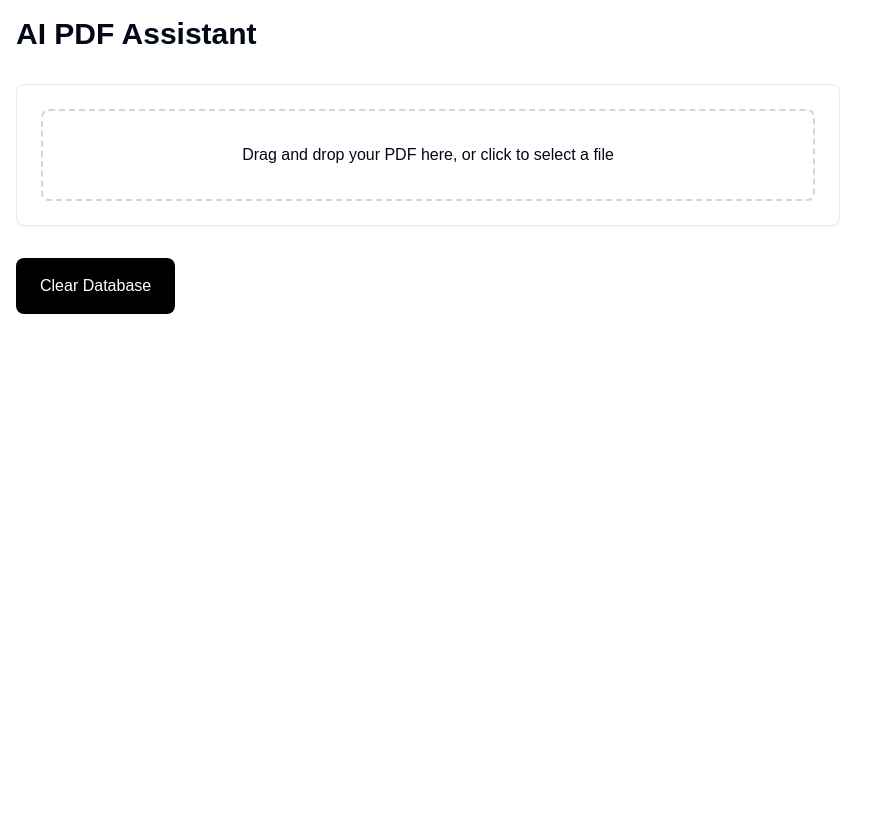
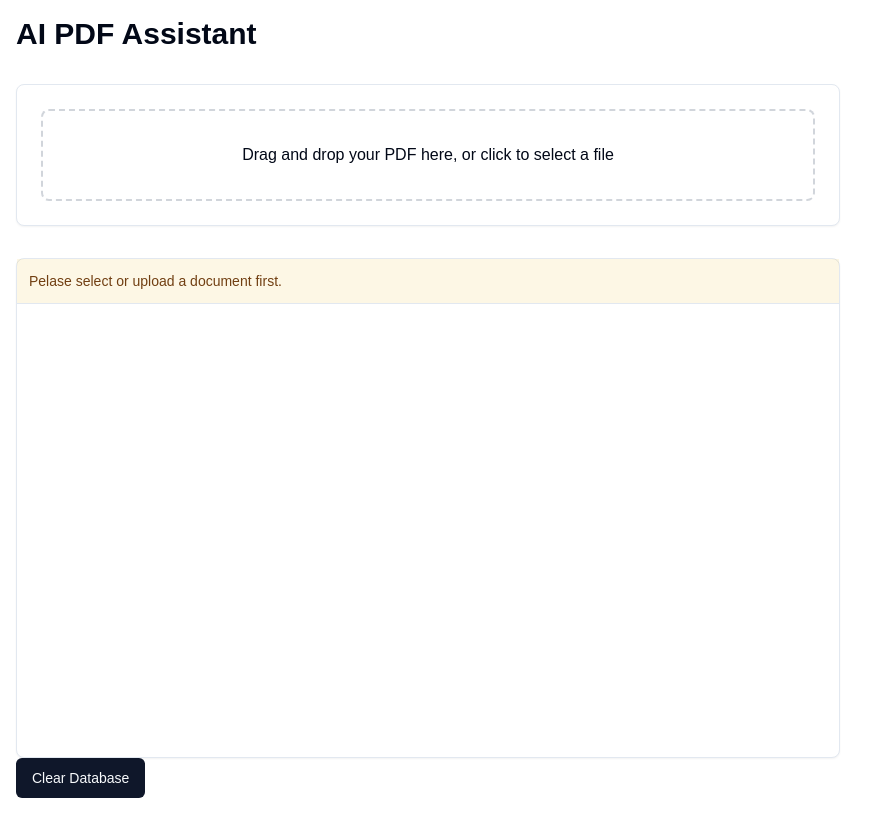
Before and after one commit to fgbyte/assistant-pdf, a Next.js app: page / in a window 1280 px wide. Shown: the whole page, without its empty margins (0-887 px from the left). Built offline with nearby package versions, Linux system fonts and the light colour scheme.

Commit message:
Add ChatInterface component and integrate document handling in the main page

```diff
--- a/package.json
+++ b/package.json
@@ -13,6 +13,7 @@
     "@langchain/openai": "^0.4.4",
     "@langchain/pinecone": "^0.1.3",
     "@pinecone-database/pinecone": "^4.1.0",
+    "@radix-ui/react-slot": "^1.1.2",
     "class-variance-authority": "^0.7.1",
     "clsx": "^2.1.1",
     "langchain": "^0.3.15",
--- a/src/app/page.tsx
+++ b/src/app/page.tsx
@@ -1,6 +1,9 @@
 "use client";
 
+import ChatInterface from "@/components/ChatInterface";
+import { Button } from "@/components/ui/button";
 import { Card } from "@/components/ui/card";
+import type { DocumentMetadata } from "@/lib/types";
 import { Loader2 } from "lucide-react";
 import { useCallback, useState } from "react";
 import { useDropzone } from "react-dropzone";
@@ -10,6 +13,8 @@
 	const [uploadProgress, setUploadProgress] = useState(false);
 	const [error, setError] = useState<string>("");
 	const [summary, setSummary] = useState<string>("");
+	const [documents, setDocuments] = useState<DocumentMetadata[]>([]);
+	const [currentDocument, setCurrentDocument] = useState<DocumentMetadata>();
 
 	const onDrop = useCallback(async (acceptedFiles: File[]) => {
 		try {
@@ -29,6 +34,17 @@
 
 			const data = await response.json();
 			setSummary(data.summary);
+
+			const newDoc: DocumentMetadata = {
+				id: data.documentId,
+				filename: acceptedFiles[0].name,
+				uploadedAt: new Date(),
+				summary: data.summary,
+				pageCount: data.pageCount,
+				fileSize: acceptedFiles[0].size,
+			};
+			setDocuments((prev) => [...prev, newDoc]);
+			setCurrentDocument(newDoc);
 		} catch (error) {
 			setError(error instanceof Error ? error.message : "Unknown error");
 		} finally {
@@ -56,6 +72,11 @@
 			console.error("Error:", error);
 			alert("An error occurred while trying to delete vectors.");
 		}
+	};
+
+	const handleMessage = async (message: string, documentId: string) => {
+		console.log("handleMessage:", message, documentId);
+		return "Hello";
 	};
 	return (
 		<div className="container mx-auto p-4">
@@ -95,15 +116,15 @@
 							</p>
 						</Card>
 					)}
+
+					<ChatInterface
+						onSendMessage={handleMessage}
+						loading={loading}
+						currentDocument={currentDocument}
+					/>
 				</div>
 			</div>
-			<button
-				type="button"
-				className="px-6 py-4 bg-black text-white rounded-lg"
-				onClick={handleClick}
-			>
-				Clear Database
-			</button>
+			<Button onClick={handleClick}>Clear Database</Button>
 		</div>
 	);
 }
--- /dev/null
+++ b/src/components/ChatInterface.tsx
@@ -0,0 +1,47 @@
+import type { ChatMessage, DocumentMetadata } from "@/lib/types";
+import { FileText } from "lucide-react";
+import { useRef, useState } from "react";
+import { Button } from "./ui/button";
+import { Card } from "./ui/card";
+
+type ChatInterfaceProps = {
+	onSendMessage: (message: string, documentId: string) => Promise<string>;
+	loading: boolean;
+	currentDocument?: DocumentMetadata;
+};
+
+const ChatInterface = ({
+	onSendMessage,
+	loading,
+	currentDocument,
+}: ChatInterfaceProps) => {
+	const [messages, setMessages] = useState<ChatMessage[]>([]);
+	const [input, setinput] = useState<string>("");
+	const scrillRef = useRef<HTMLDivElement>(null);
+
+	return (
+		<Card className="h-[500px] flex flex-col">
+			{currentDocument ? (
+				<div className="p-3 border-b flex itemx-center justify-between bg-muted/50">
+					<div className="flex items-center gap-2">
+						<FileText className="size-4 text-muted-foreground" />
+						<span className="text-sm text-muted-foreground">
+							Current Document: {currentDocument.filename}
+						</span>
+					</div>
+					{messages.length > 0 && (
+						<Button className="text-muted-foreground hover:text-destructive">
+							Clear History
+						</Button>
+					)}
+				</div>
+			) : (
+				<div className="p-3 border-b bg-yellow-500/10 text-yellow-900 dark:text-yellow-200 text-sm">
+					Pelase select or upload a document first.
+				</div>
+			)}
+		</Card>
+	);
+};
+
+export default ChatInterface;
--- /dev/null
+++ b/src/components/ui/button.tsx
@@ -0,0 +1,56 @@
+import * as React from "react"
+import { Slot } from "@radix-ui/react-slot"
+import { cva, type VariantProps } from "class-variance-authority"
+
+import { cn } from "@/lib/utils"
+
+const buttonVariants = cva(
+  "inline-flex items-center justify-center gap-2 whitespace-nowrap rounded-md text-sm font-medium ring-offset-background transition-colors focus-visible:outline-none focus-visible:ring-2 focus-visible:ring-ring focus-visible:ring-offset-2 disabled:pointer-events-none disabled:opacity-50 [&_svg]:pointer-events-none [&_svg]:size-4 [&_svg]:shrink-0",
+  {
+    variants: {
+      variant: {
+        default: "bg-primary text-primary-foreground hover:bg-primary/90",
+        destructive:
+          "bg-destructive text-destructive-foreground hover:bg-destructive/90",
+        outline:
+          "border border-input bg-background hover:bg-accent hover:text-accent-foreground",
+        secondary:
+          "bg-secondary text-secondary-foreground hover:bg-secondary/80",
+        ghost: "hover:bg-accent hover:text-accent-foreground",
+        link: "text-primary underline-offset-4 hover:underline",
+      },
+      size: {
+        default: "h-10 px-4 py-2",
+        sm: "h-9 rounded-md px-3",
+        lg: "h-11 rounded-md px-8",
+        icon: "h-10 w-10",
+      },
+    },
+    defaultVariants: {
+      variant: "default",
+      size: "default",
+    },
+  }
+)
+
+export interface ButtonProps
+  extends React.ButtonHTMLAttributes<HTMLButtonElement>,
+    VariantProps<typeof buttonVariants> {
+  asChild?: boolean
+}
+
+const Button = React.forwardRef<HTMLButtonElement, ButtonProps>(
+  ({ className, variant, size, asChild = false, ...props }, ref) => {
+    const Comp = asChild ? Slot : "button"
+    return (
+      <Comp
+        className={cn(buttonVariants({ variant, size, className }))}
+        ref={ref}
+        {...props}
+      />
+    )
+  }
+)
+Button.displayName = "Button"
+
+export { Button, buttonVariants }
--- /dev/null
+++ b/src/lib/types.ts
@@ -0,0 +1,16 @@
+export type DocumentMetadata = {
+	id: string;
+	filename: string;
+	uploadedAt: Date;
+	summary: string;
+	pageCount: number;
+	fileSize: number;
+};
+
+export type ChatMessage = {
+	id: string;
+	role: "user" | "assistant";
+	content: string;
+	timestamp: Date;
+	documentId: string;
+};
```
Also changed, not shown: 1 other file (tests, documents, lock files or other folders).
